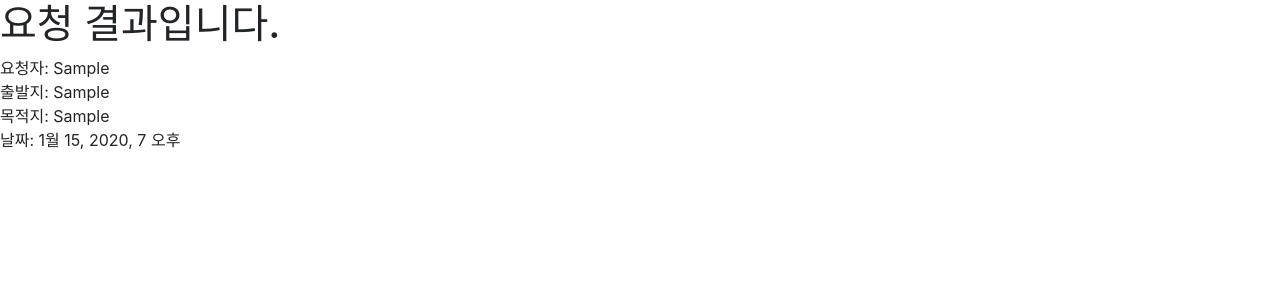
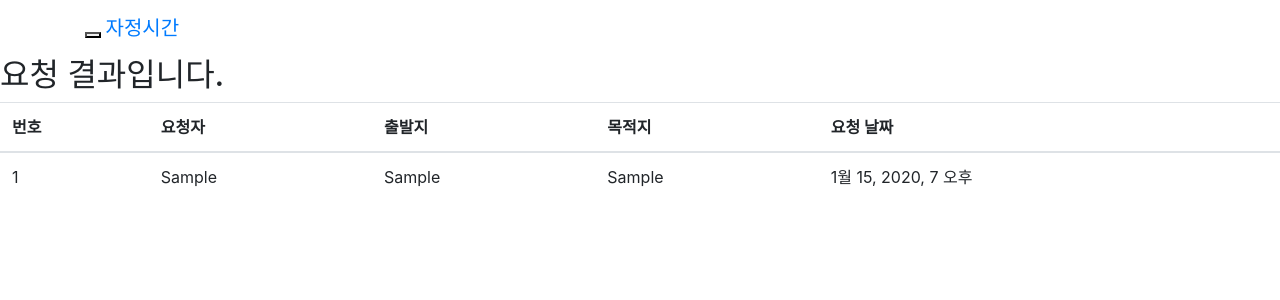
Before and after one commit to creationyun/MidnightGuideToHome, a Django app: page /web/ in a window 1280 px wide. Shown: the top 300 px of the page. Run offline with Django 3.2, Linux system fonts and the light colour scheme; tables that the repository leaves empty hold one stand-in row (values such as "Sample post"); some libraries are stand-ins or nearby versions.

Commit message:
Apply bootstrap navigation menu

```diff
--- a/app/templates/web/index.html
+++ b/app/templates/web/index.html
@@ -2,24 +2,70 @@
 <html>
 <head>
   <meta charset="utf-8">
-  <meta name="viewport" content="width=device-width, initial-scale=1, shrink-to-fit=no">
+  <meta http-equiv="X-UA-Compatible" content="IE-edge">
+  <meta name="viewport" content="width=device-width, initial-scale=1">
+
+  <meta name="description" content="">
+  <meta name="author" content="">
+  <link rel="icon" href="favicon.ico">
+
+  <title> 자정시간 귀가안내 서비스 </title>
+
   <link rel="stylesheet" href="https://stackpath.bootstrapcdn.com/bootstrap/4.1.3/css/bootstrap.min.css" integrity="sha384-MCw98/SFnGE8fJT3GXwEOngsV7Zt27NXFoaoApmYm81iuXoPkFOJwJ8ERdknLPMO" crossorigin="anonymous">
+
+</head>
+<body>
+  <nav class="navbar navbar-inverse navbar-fixed-top">
+    <div class="container">
+      <div class="navbar-header">
+        <button class="navbar-toggle collapsed" type="button" data-toggle="collapse" data-target="#navbar" aria-expanded="false" aria-control="navbar">
+          <span class="sr-only">Toggle navigation</span>
+          <span class="icon-bar"></span>
+          <span class="icon-bar"></span>
+          <span class="icon-bar"></span>
+        </button>
+        <a class="navbar-brand" href=".">자정시간</a>
+      </div>
+      <div id="navbar" class="collapse navbar-collapse">
+        <ul class="nav navbar-nav">
+          <li class="active">
+            <a href=".">홈</a>
+          </li>
+          <li>
+            <a href="#req">요청하기</a>
+          </li>
+          <li>
+            <a href="#contact">사용법</a>
+          </li>
+        </ul>
+      </div>
+    </div>
+  </nav>
+  <h2> 요청 결과입니다. </h2>
+  <table class="table table-hover">
+    <thead>
+      <tr>
+        <th>번호</th>
+        <th>요청자</th>
+        <th>출발지</th>
+        <th>목적지</th>
+        <th>요청 날짜</th>
+      </tr>
+    </thead>
+    <tbody>
+      {% for r in requests %}
+      <tr>
+        <td>{{ r.id }}</td>
+        <td>{{ r.user }}</td>
+        <td>{{ r.startpoint }}</td>
+        <td>{{ r.destination }}</td>
+        <td>{{ r.request_time }}</td>
+      </tr>
+      {% endfor %}
+  </table>
 
   <script src="https://code.jquery.com/jquery-3.3.1.slim.min.js" integrity="sha384-q8i/X+965DzO0rT7abK41JStQIAqVgRVzpbzo5smXKp4YfRvH+8abtTE1Pi6jizo" crossorigin="anonymous"></script>
   <script src="https://cdnjs.cloudflare.com/ajax/libs/popper.js/1.14.3/umd/popper.min.js" integrity="sha384-ZMP7rVo3mIykV+2+9J3UJ46jBk0WLaUAdn689aCwoqbBJiSnjAK/l8WvCWPIPm49" crossorigin="anonymous"></script>
   <script src="https://stackpath.bootstrapcdn.com/bootstrap/4.1.3/js/bootstrap.min.js" integrity="sha384-ChfqqxuZUCnJSK3+MXmPNIyE6ZbWh2IMqE241rYiqJxyMiZ6OW/JmZQ5stwEULTy" crossorigin="anonymous"></script>
-
-  <title> 자정시간 귀가안내 서비스 </title>
-</head>
-<body>
-  <h1> 요청 결과입니다. </h2>
-  {% for r in requests %}
-  <div>
-    <p>요청자: {{ r.user }}<br />
-    출발지: {{ r.startpoint }}<br />
-    목적지: {{ r.destination }}<br />
-    날짜: {{ r.request_time }}</p>
-  </div>
-  {% endfor %}
 </body>
 </html>
```
